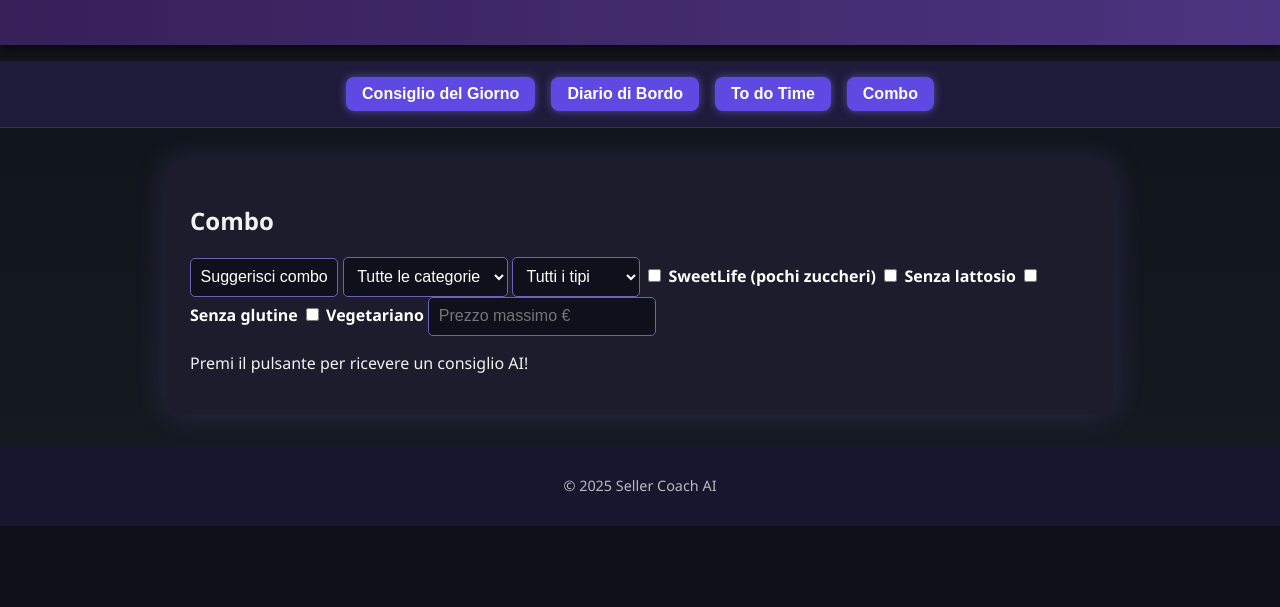
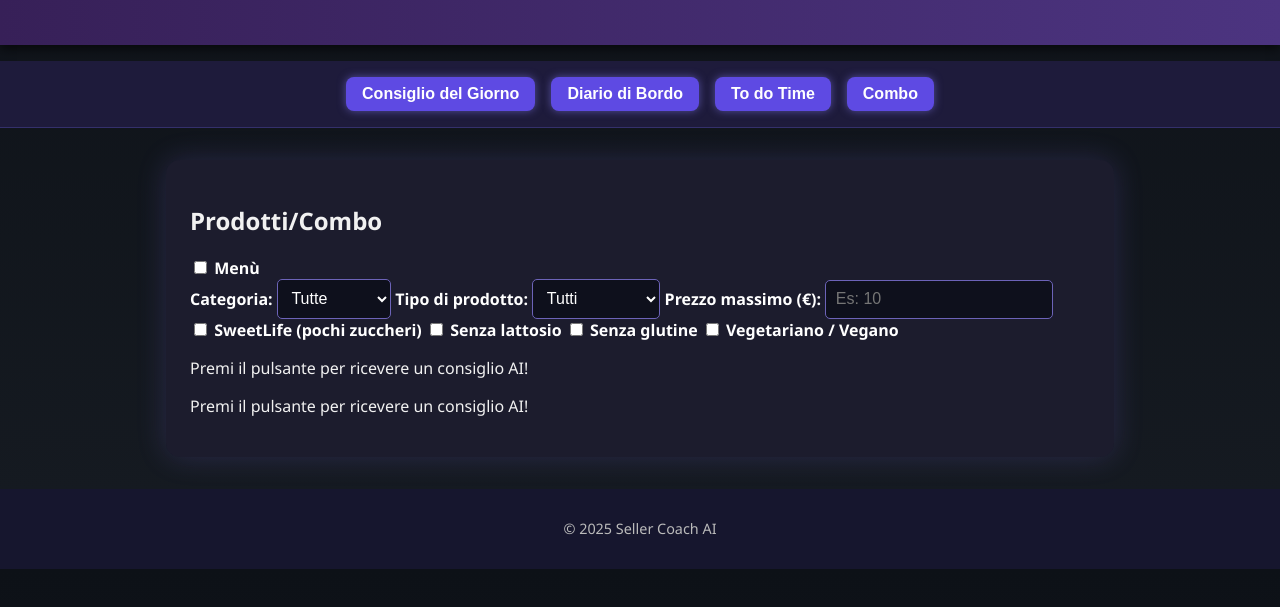
Before and after one commit to elixit81/sellerCoachAI, a website: page index.html in a window 1280 px wide. Both pictures are taken after a click on the button "Combo". Shown: the part 163-770 px from the top of the page. Drawn offline with Linux system fonts and the light colour scheme; a web font is replaced by a local one.

Commit message:
Update index.html

```diff
--- a/index.html
+++ b/index.html
@@ -123,35 +123,57 @@
 
     <!-- Sezione Combo -->
     <section id="combo">
-      <h2>Combo</h2>
-<button id="btn-combo">Suggerisci combo</button>
+      <h2>Prodotti/Combo</h2>
+     <!-- Checkbox Menù -->
+<label><input type="checkbox" id="filtro-menu"> Menù</label>
 
+<!-- Filtri menù (visibili solo se "Menù" è attivo) -->
+<div id="filtri-menu" style="display: none;">
+  <label><input type="checkbox" id="filtro-primo"> Primo</label>
+  <label><input type="checkbox" id="filtro-secondo"> Secondo</label>
+  <label><input type="checkbox" id="filtro-contorno"> Contorno</label>
+  <label><input type="checkbox" id="filtro-dolce"> Dolce</label>
+</div>
+
+<!-- Filtri base (visibili solo se "Menù" è disattivato) -->
+<div id="filtri-base">
+  <label for="filtro-categoria">Categoria:</label>
   <select id="filtro-categoria">
-  <option value="">Tutte le categorie</option>
+    <option value="">Tutte</option>
     <option value="carne">Carne</option>
     <option value="pesce">Pesce</option>
     <option value="verdure">Verdure</option>
-  <option value="patate">Patate</option>
-  <option value="fresco">Fresco</option>
-  <option value="primi">Primi</option>
-  <option value="pizze-snack">Pizze e Snack</option>
+    <option value="gelati">Gelati</option>
+    <option value="sughi">Sughi</option>
+    <option value="integratori">Integratori</option>
+    <option value="i_freschi">Freschi</option>
+    <option value="patate_e_patate">Patate</option>
   </select>
 
+  <label for="filtro-tipo">Tipo di prodotto:</label>
   <select id="filtro-tipo">
-  <option value="">Tutti i tipi</option>
+    <option value="">Tutti</option>
     <option value="al naturale">Al naturale</option>
     <option value="impanato">Impanato</option>
     <option value="già ricettato">Già ricettato</option>
     <option value="fritto">Fritto</option>
+    <option value="gratinato">Gratinato</option>
   </select>
 
+  <label for="filtro-prezzo">Prezzo massimo (€):</label>
+  <input type="number" id="filtro-prezzo" min="0" placeholder="Es: 10">
+</div>
+
+<!-- Filtri sempre visibili -->
+<div id="filtri-sempre">
   <label><input type="checkbox" id="filtro-sweetlife"> SweetLife (pochi zuccheri)</label>
   <label><input type="checkbox" id="filtro-lattosio"> Senza lattosio</label>
   <label><input type="checkbox" id="filtro-glutine"> Senza glutine</label>
-<label><input type="checkbox" id="filtro-vegano"> Vegetariano</label>
+  <label><input type="checkbox" id="filtro-vegano"> Vegetariano / Vegano</label>
+</div>
 
-<input type="number" id="filtro-prezzo" placeholder="Prezzo massimo €">
-
+<!-- Output -->
+<p id="combo-output">Premi il pulsante per ricevere un consiglio AI!</p>
     <p id="combo-output">Premi il pulsante per ricevere un consiglio AI!</p>
 
     </section>
```
Lines whose indentation alone changed are shown as unchanged.
